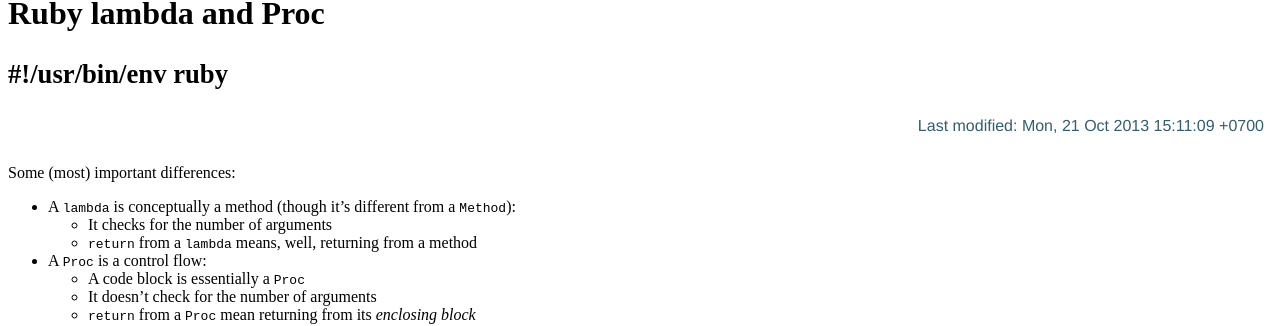
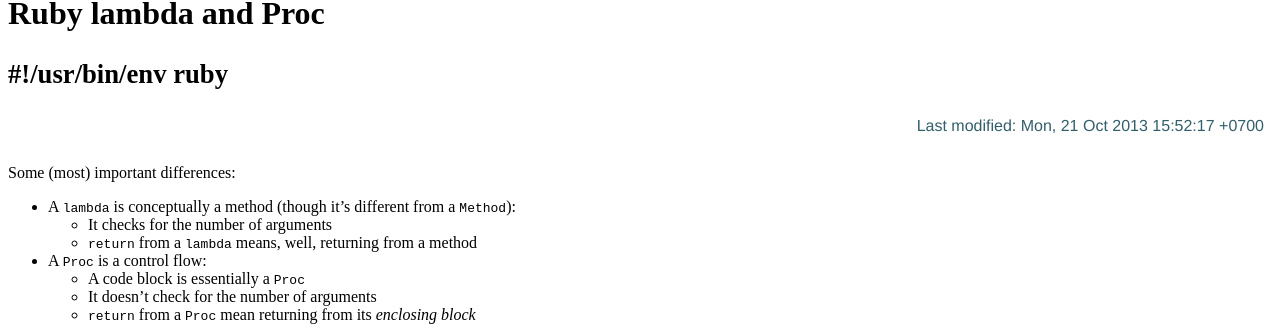
Before and after one commit to cmpitg/cmpitg.github.com, a Jekyll site: the page built from _posts/2013-10-21-ruby-lambda-and-proc.md, in a window 1280 px wide. Shown: the part 158-484 px from the top of the page. Built offline with Jekyll 4.4.1, drawn with Linux system fonts in a browser that asks for light colours; Markdown is read by kramdown in place of the engine named in the settings; comment, search, counter and statistics services are not loaded.

Commit message:
Update post timestamp

```diff
--- a/_posts/2013-10-21-ruby-lambda-and-proc.md
+++ b/_posts/2013-10-21-ruby-lambda-and-proc.md
@@ -5,7 +5,7 @@ tagline: "#!/usr/bin/env ruby"
 description: "Ruby lambda and Proc differences"
 category: Ruby
 tags: [ruby, proc, lambda, programming]
-last_updated: Mon, 21 Oct 2013 15:11:09 +0700
+last_updated: Mon, 21 Oct 2013 15:52:17 +0700
 ---
 {% include JB/setup %}
 
```
